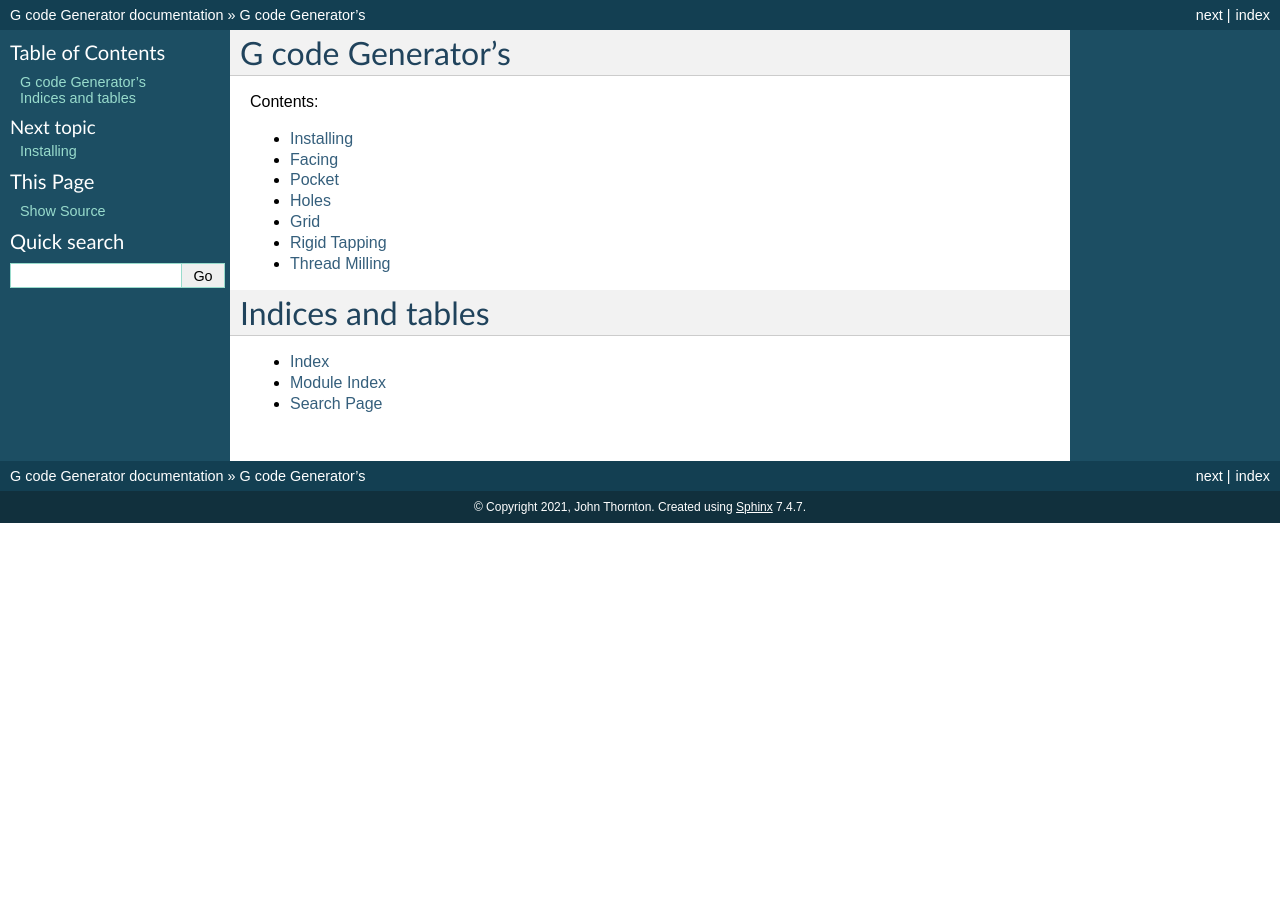
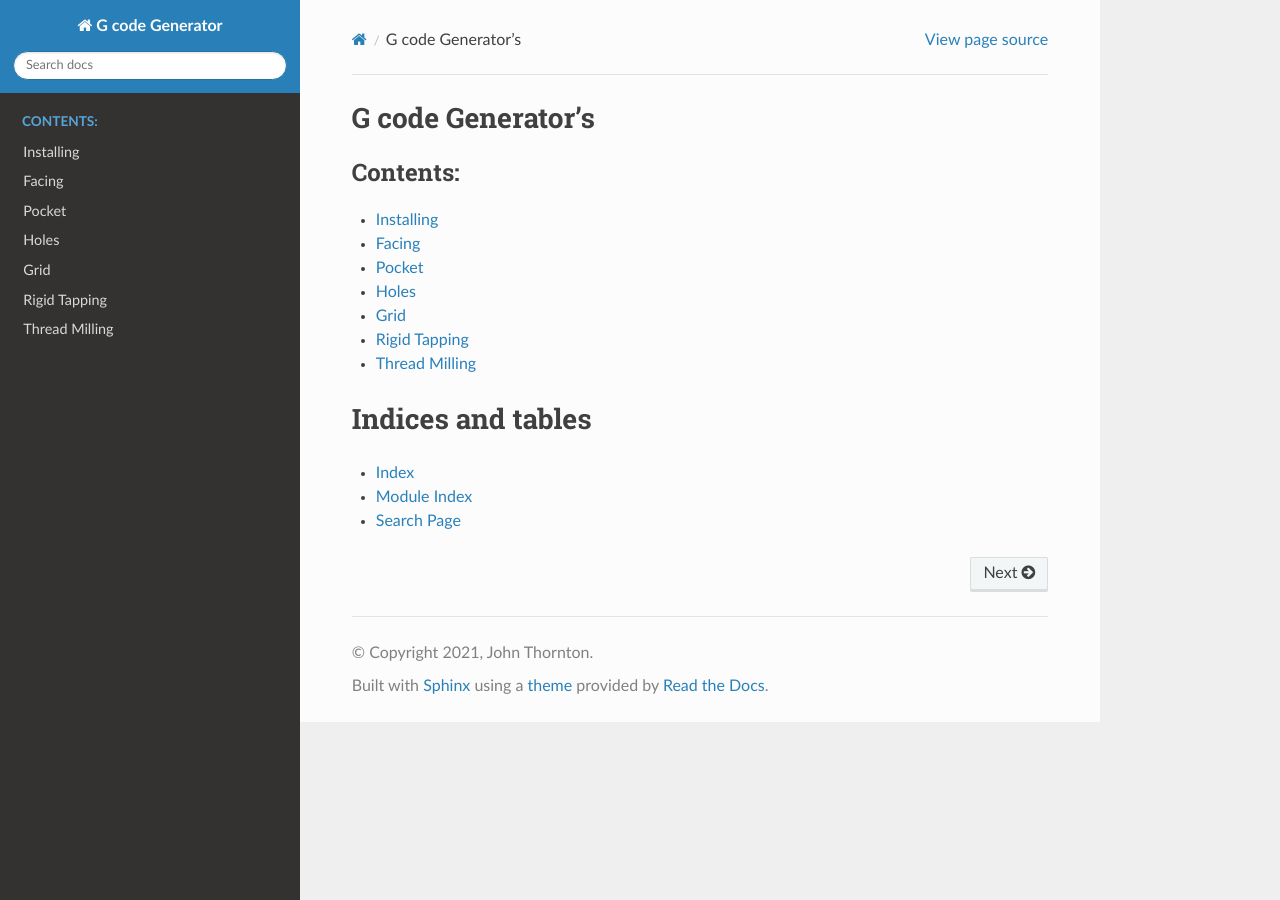
Before and after one commit to jethornton/gcode, a Sphinx documentation site: the page built from docs/source/index.rst, in a window 1280 px wide. Built offline with Sphinx 7.4.7 and the Read the Docs theme 2.0.0, drawn with Linux system fonts in a browser that asks for light colours.

Commit message:
change style

```diff
--- a/docs/source/conf.py
+++ b/docs/source/conf.py
@@ -74,7 +74,8 @@
 # The theme to use for HTML and HTML Help pages.  See the documentation for
 # a list of builtin themes.
 #
-html_theme = 'classic'
+# html_theme = 'classic'
+html_theme = "sphinx_rtd_theme"
 
 # Theme options are theme-specific and customize the look and feel of a theme
 # further.  For a list of options available for each theme, see the
```
